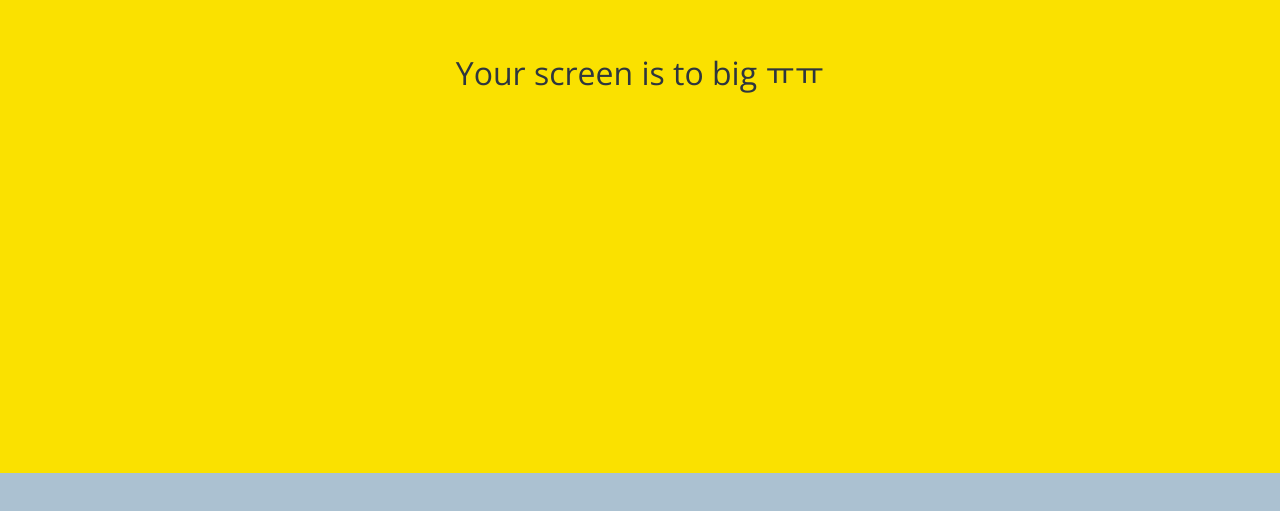
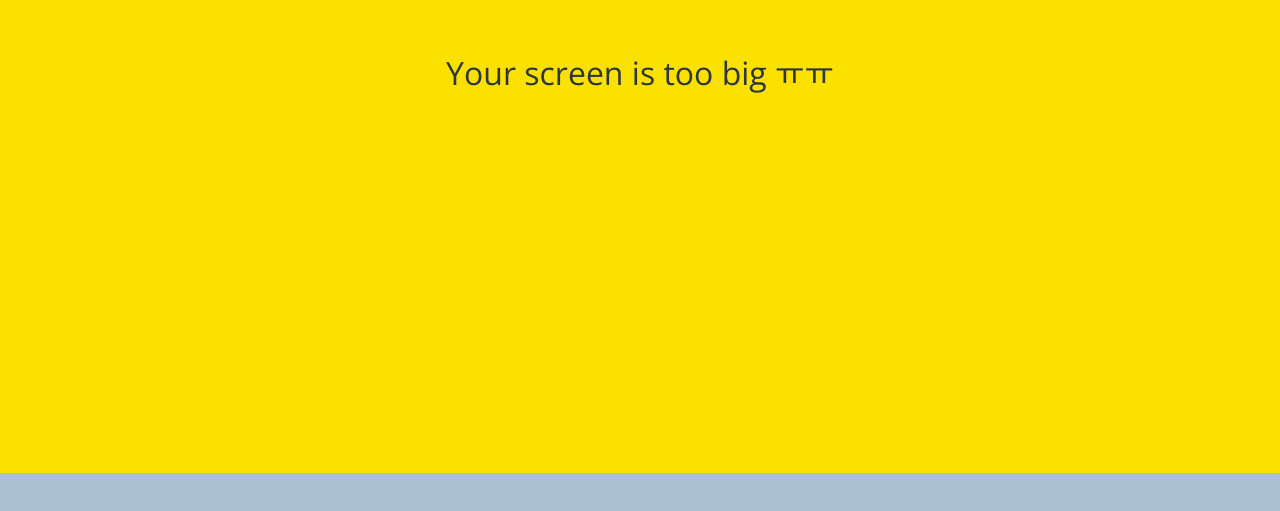
Before and after one commit to seungyeonnnnn/kokoa-clone-2022, a plain HTML site: page chat.html in a window 1280 px wide. Shown: the part 327-838 px from the top of the page. Drawn offline with nearby package versions, Linux system fonts and the light colour scheme.

Commit message:
to --> too

```diff
--- a/chat.html
+++ b/chat.html
@@ -81,7 +81,7 @@
     </form>
 
     <div id="no-mobile">
-      <span>Your screen is to big ㅠㅠ</span>
+      <span>Your screen is too big ㅠㅠ</span>
     </div>
 
     <script
```
Also changed, not shown: chats.html (+1 -1 lines), find.html (+1 -1 lines), friends.html (+1 -1 lines), index.html (+1 -1 lines), more.html (+1 -1 lines), settings.html (+1 -1 lines).
